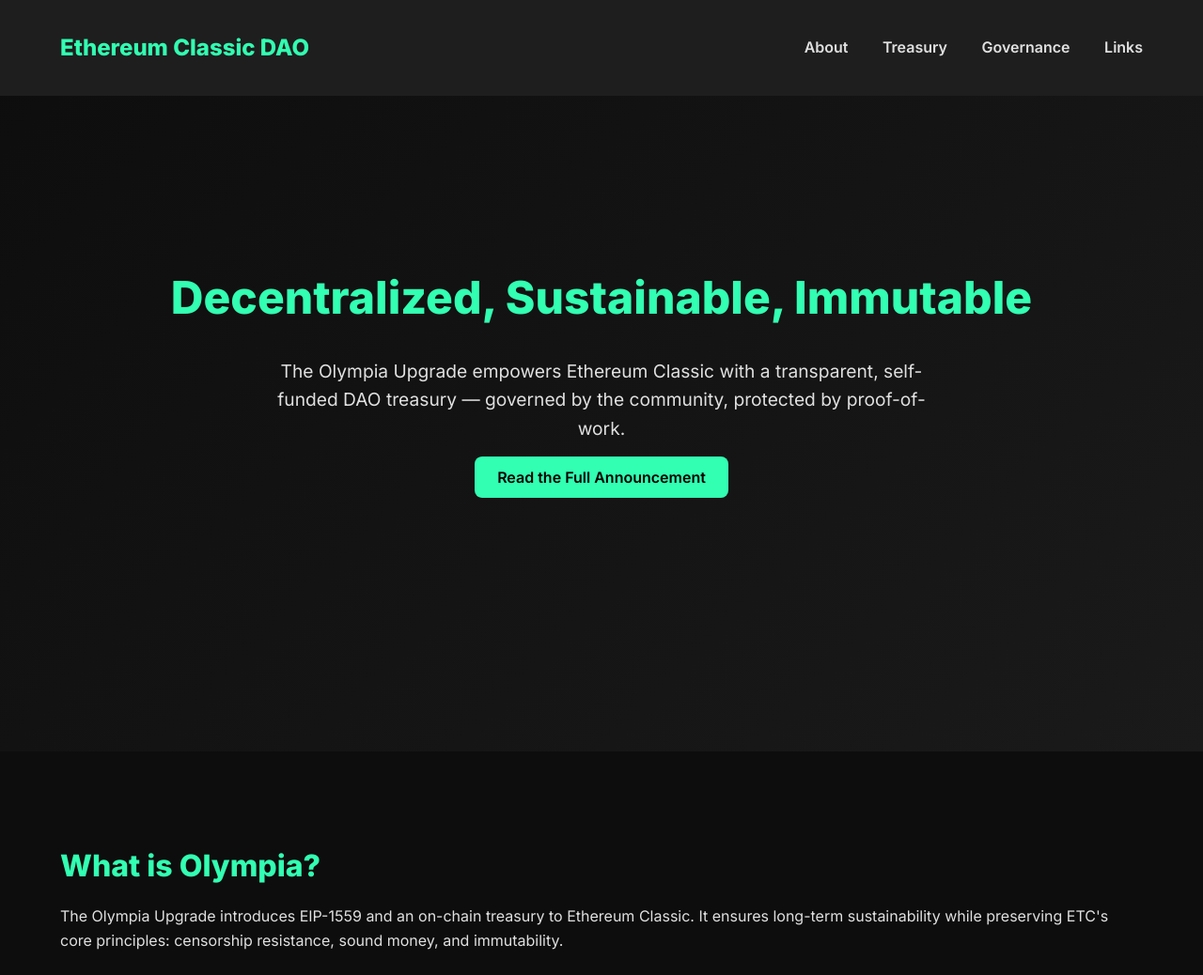
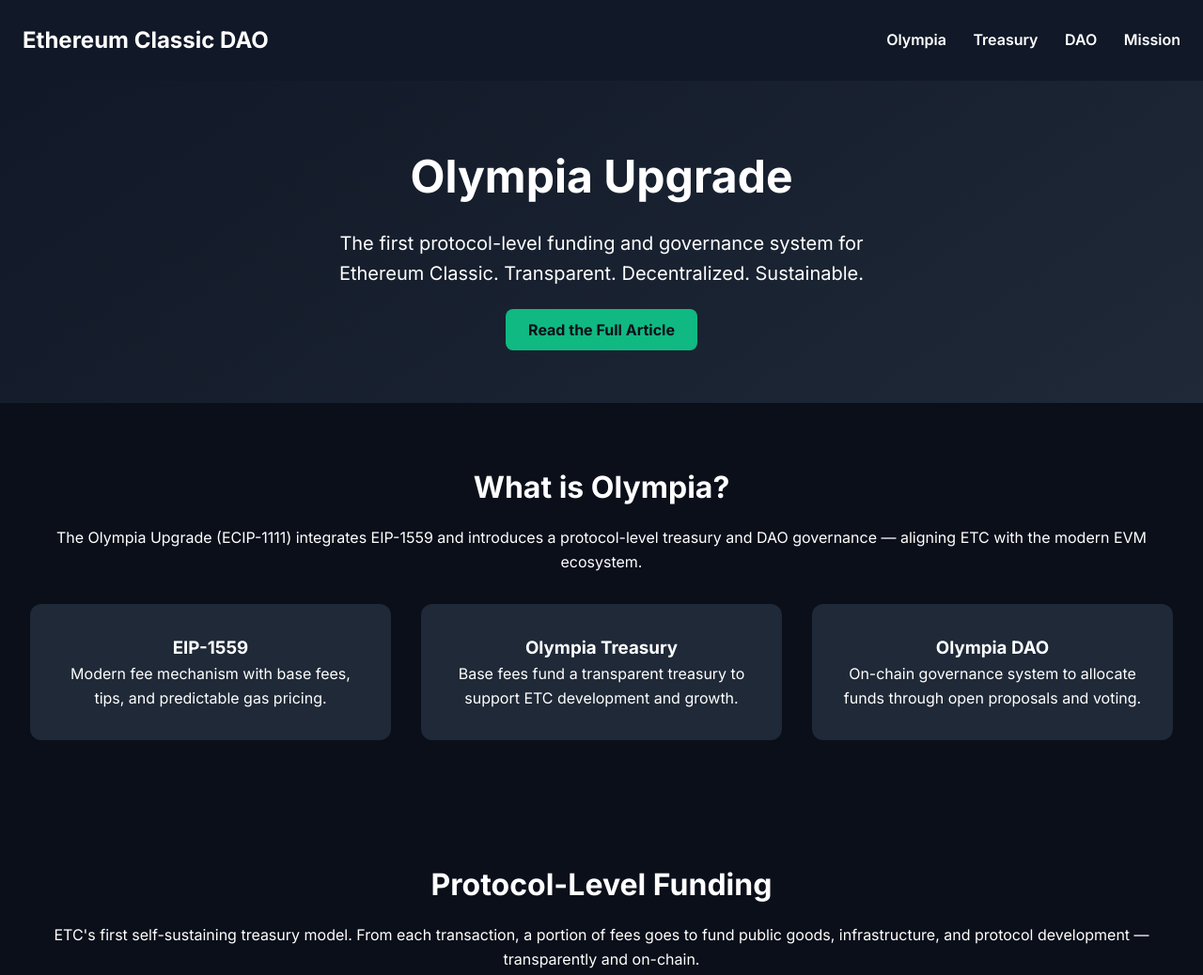
Before and after one commit to EthereumClassicDAO/EthereumClassicDAO, a plain HTML site: page index.html in a window 1280 px wide. Shown: the top 1038 px of the page at 94% size. Drawn offline with nearby package versions, Linux system fonts and the light colour scheme.

Commit message:
Update index.html

```diff
--- a/index.html
+++ b/index.html
@@ -3,136 +3,96 @@
 <head>
   <meta charset="UTF-8" />
   <meta name="viewport" content="width=device-width, initial-scale=1.0" />
-  <title>Ethereum Classic DAO</title>
-  <link rel="stylesheet" href="https://fonts.googleapis.com/css2?family=Inter:wght@400;600;800&display=swap">
-  <script src="https://cdn.jsdelivr.net/npm/scrollreveal"></script>
+  <title>Ethereum Classic DAO - Olympia Upgrade</title>
+  <link href="https://fonts.googleapis.com/css2?family=Inter:wght@400;600;700&display=swap" rel="stylesheet">
   <style>
-    :root {
-      --bg: #0d0d0d;
-      --primary: #32ffb2;
-      --text: #e0e0e0;
-      --accent: #1e1e1e;
-    }
-
     * {
+      box-sizing: border-box;
       margin: 0;
       padding: 0;
-      box-sizing: border-box;
     }
-
     body {
       font-family: 'Inter', sans-serif;
-      background: var(--bg);
-      color: var(--text);
+      background-color: #0b0f1a;
+      color: #ffffff;
       line-height: 1.6;
-      overflow-x: hidden;
     }
-
     header {
-      padding: 2rem 5%;
+      background-color: #111827;
+      padding: 1.5rem;
       display: flex;
       justify-content: space-between;
       align-items: center;
-      background: var(--accent);
-      position: fixed;
-      width: 100%;
-      z-index: 1000;
     }
-
     .logo {
       font-size: 1.5rem;
-      font-weight: 800;
-      color: var(--primary);
+      font-weight: 700;
     }
-
     nav a {
-      color: var(--text);
-      margin-left: 2rem;
+      color: #ffffff;
+      margin-left: 1.5rem;
       text-decoration: none;
       font-weight: 600;
-      transition: color 0.3s;
     }
-
-    nav a:hover {
-      color: var(--primary);
+    .hero {
+      padding: 4rem 2rem;
+      text-align: center;
+      background: linear-gradient(145deg, #111827, #1f2937);
     }
-
-    .hero {
-      min-height: 100vh;
-      display: flex;
-      align-items: center;
-      justify-content: center;
-      text-align: center;
-      background: linear-gradient(135deg, #0d0d0d, #1a1a1a);
-      padding: 0 5%;
-    }
-
     .hero h1 {
       font-size: 3rem;
-      color: var(--primary);
+      font-weight: 700;
+      margin-bottom: 1rem;
     }
-
     .hero p {
-      margin: 1.5rem 0;
-      font-size: 1.2rem;
-      max-width: 700px;
-      margin-left: auto;
-      margin-right: auto;
+      font-size: 1.25rem;
+      max-width: 600px;
+      margin: 0 auto 2rem;
     }
-
-    .cta {
-      background: var(--primary);
-      color: #000;
+    .btn-primary {
+      background-color: #10b981;
+      color: #0b0f1a;
       padding: 0.75rem 1.5rem;
-      border-radius: 8px;
-      font-weight: 600;
+      border: none;
+      font-weight: bold;
+      border-radius: 0.5rem;
       text-decoration: none;
-      transition: background 0.3s;
+      transition: background 0.3s ease;
     }
-
-    .cta:hover {
-      background: #28e29a;
+    .btn-primary:hover {
+      background-color: #059669;
     }
-
-    section {
-      padding: 6rem 5%;
+    .section {
+      padding: 4rem 2rem;
+      text-align: center;
     }
-
-    h2 {
+    .section h2 {
       font-size: 2rem;
       margin-bottom: 1rem;
-      color: var(--primary);
     }
-
     .grid {
       display: grid;
-      grid-template-columns: repeat(auto-fit, minmax(300px, 1fr));
+      grid-template-columns: repeat(auto-fit, minmax(280px, 1fr));
       gap: 2rem;
+      margin-top: 2rem;
     }
-
     .card {
-      background: var(--accent);
+      background: #1f2937;
       padding: 2rem;
-      border-radius: 1rem;
-      transition: transform 0.3s, box-shadow 0.3s;
+      border-radius: 0.75rem;
+      transition: transform 0.3s ease;
     }
-
     .card:hover {
       transform: translateY(-5px);
-      box-shadow: 0 0 20px rgba(50, 255, 178, 0.2);
     }
-
     footer {
+      background-color: #111827;
+      padding: 2rem;
       text-align: center;
-      padding: 2rem 5%;
-      background: var(--accent);
-      font-size: 0.9rem;
+      color: #6b7280;
     }
-
-    @media (max-width: 600px) {
-      .hero h1 {
-        font-size: 2rem;
-      }
+    a.external-link {
+      color: #10b981;
     }
   </style>
 </head>
@@ -140,80 +100,55 @@
   <header>
     <div class="logo">Ethereum Classic DAO</div>
     <nav>
-      <a href="#about">About</a>
+      <a href="#upgrade">Olympia</a>
       <a href="#treasury">Treasury</a>
-      <a href="#governance">Governance</a>
-      <a href="#links">Links</a>
+      <a href="#governance">DAO</a>
+      <a href="#mission">Mission</a>
     </nav>
   </header>
 
-  <section class="hero" id="top">
-    <div>
-      <h1>Decentralized, Sustainable, Immutable</h1>
-      <p>The Olympia Upgrade empowers Ethereum Classic with a transparent, self-funded DAO treasury — governed by the community, protected by proof-of-work.</p>
-      <a href="https://medium.com/@ethereum-classic" class="cta" target="_blank">Read the Full Announcement</a>
-    </div>
+  <section class="hero">
+    <h1>Olympia Upgrade</h1>
+    <p>The first protocol-level funding and governance system for Ethereum Classic. Transparent. Decentralized. Sustainable.</p>
+    <a href="https://medium.com/@ethereum-classic/ethereum-classics-olympia-upgrade-unlocking-on-chain-funding-and-future-sustainability-08ad0287224a" class="btn-primary" target="_blank">Read the Full Article</a>
   </section>
 
-  <section id="about">
+  <section class="section" id="upgrade">
     <h2>What is Olympia?</h2>
-    <p>The Olympia Upgrade introduces EIP-1559 and an on-chain treasury to Ethereum Classic. It ensures long-term sustainability while preserving ETC's core principles: censorship resistance, sound money, and immutability.</p>
-  </section>
-
-  <section id="treasury">
-    <h2>Olympia Treasury</h2>
+    <p>The Olympia Upgrade (ECIP-1111) integrates EIP-1559 and introduces a protocol-level treasury and DAO governance — aligning ETC with the modern EVM ecosystem.</p>
     <div class="grid">
       <div class="card">
-        <h3>🔐 Protocol-level Funding</h3>
-        <p>Base fees from every transaction are collected and stored in a transparent treasury smart contract.</p>
+        <h3>EIP-1559</h3>
+        <p>Modern fee mechanism with base fees, tips, and predictable gas pricing.</p>
       </div>
       <div class="card">
-        <h3>🏦 Public Goods Focus</h3>
-        <p>Funds are dedicated to infrastructure, developer tooling, security, and ecosystem development.</p>
+        <h3>Olympia Treasury</h3>
+        <p>Base fees fund a transparent treasury to support ETC development and growth.</p>
+      </div>
+      <div class="card">
+        <h3>Olympia DAO</h3>
+        <p>On-chain governance system to allocate funds through open proposals and voting.</p>
       </div>
     </div>
   </section>
 
-  <section id="governance">
-    <h2>Olympia DAO Governance</h2>
-    <div class="grid">
-      <div class="card">
-        <h3>🗳 Community Voting</h3>
-        <p>Voting determines how treasury funds are allocated.</p>
-      </div>
-      <div class="card">
-        <h3>🧠 Proposals & Execution</h3>
-        <p>Anyone can submit proposals. Smart contracts enforce execution without centralized intermediaries.</p>
-      </div>
-    </div>
+  <section class="section" id="treasury">
+    <h2>Protocol-Level Funding</h2>
+    <p>ETC's first self-sustaining treasury model. From each transaction, a portion of fees goes to fund public goods, infrastructure, and protocol development — transparently and on-chain.</p>
   </section>
 
-  <section id="links">
-    <h2>Get Involved</h2>
-    <div class="grid">
-      <div class="card">
-        <h3><a href="https://ethereumclassic.org" target="_blank">ETC Website</a></h3>
-      </div>
-      <div class="card">
-        <h3><a href="https://medium.com/@ethereum-classic" target="_blank">Medium Blog</a></h3>
-      </div>
-      <div class="card">
-        <h3><a href="https://twitter.com/EthClassicDAO" target="_blank">Twitter</a></h3>
-      </div>
-      <div class="card">
-        <h3><a href="https://discord.gg/3j55xXEEdP" target="_blank">Join Discord</a></h3>
-      </div>
-    </div>
+  <section class="section" id="governance">
+    <h2>Olympia DAO Governance</h2>
+    <p>Community members propose and vote on Ethereum Classic Funding Proposals (ECFPs). All decisions are open, auditable, and governed on-chain through transparent mechanisms.</p>
+  </section>
+
+  <section class="section" id="mission">
+    <h2>Our Mission</h2>
+    <p>To make Ethereum Classic the most sustainable and secure smart contract blockchain under Proof-of-Work. Upholding the values of immutability, decentralization, and sound money.</p>
   </section>
 
   <footer>
-    <p>© 2025 Ethereum Classic DAO | Built by the community | Deployed on GitHub Pages</p>
+    <p>&copy; 2025 Ethereum Classic DAO | <a class="external-link" href="https://twitter.com/EthClassicDAO" target="_blank">@EthClassicDAO</a> | <a class="external-link" href="https://ethereumclassic.org" target="_blank">ethereumclassic.org</a></p>
   </footer>
-
-  <script>
-    ScrollReveal().reveal('.hero h1, .hero p, .cta', { delay: 200, duration: 1000, origin: 'bottom', distance: '50px' });
-    ScrollReveal().reveal('section', { delay: 200, duration: 1000, origin: 'bottom', distance: '50px' });
-    ScrollReveal().reveal('.card', { interval: 200 });
-  </script>
 </body>
 </html>
```
